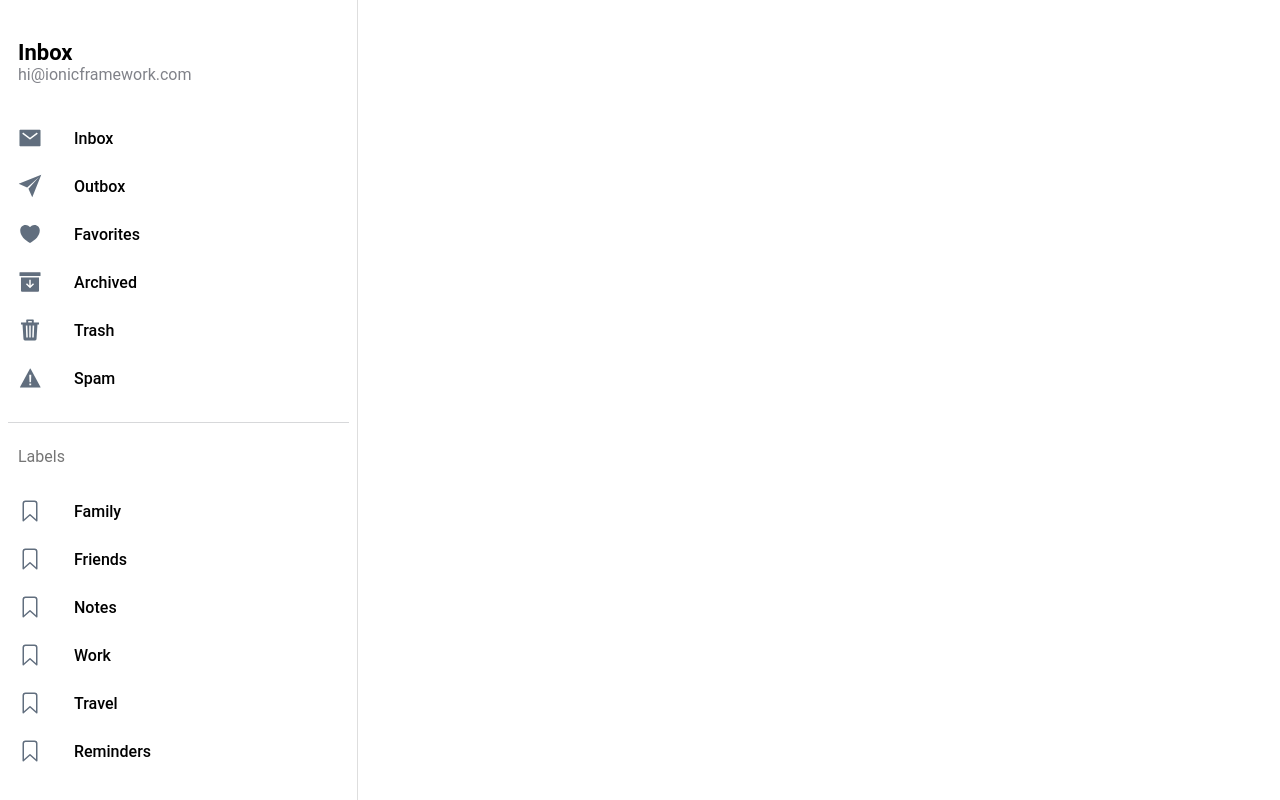
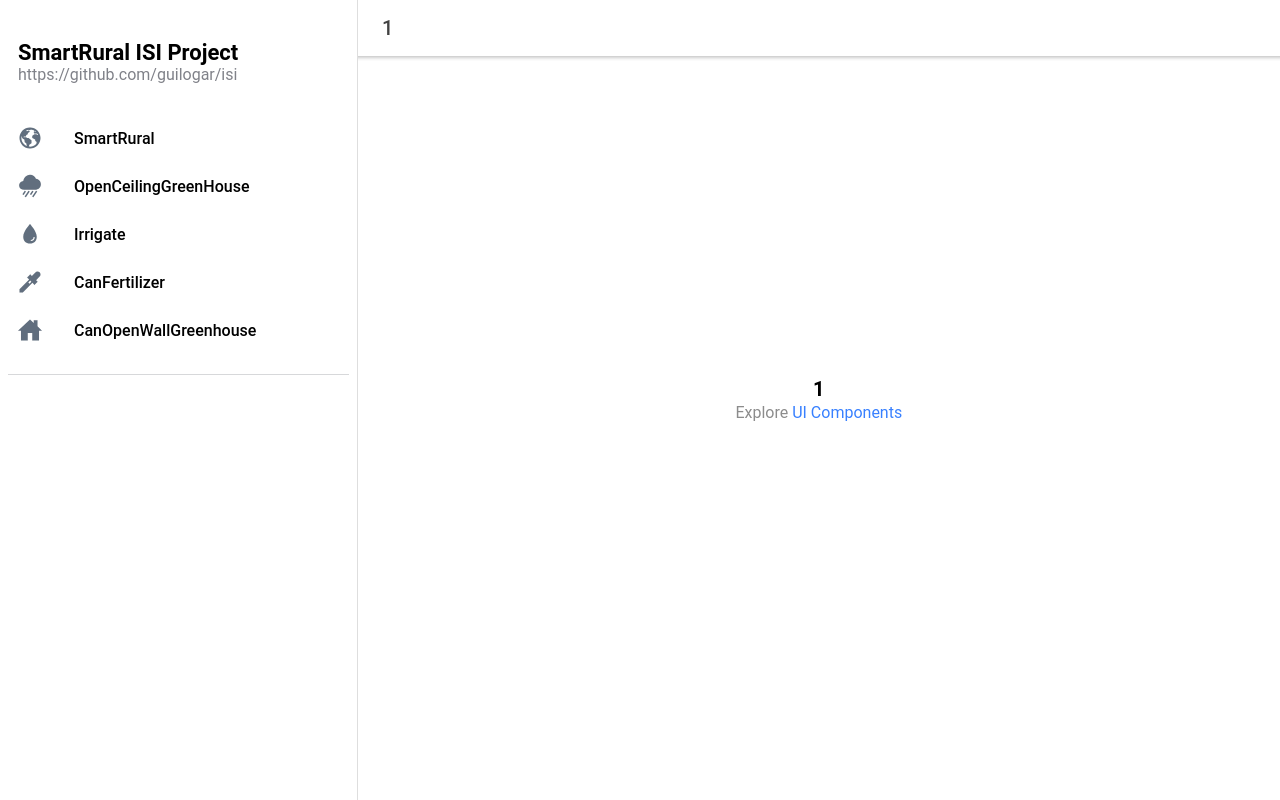
Before and after one commit to guilogar/isi, a React (Create React App) app in the folder project/frontend/: page /events/1 in a window 1280 px wide. Built offline with nearby package versions, Linux system fonts and the light colour scheme.

Commit message:
frontend y backend in progress

```diff
--- a/project/frontend/src/App.tsx
+++ b/project/frontend/src/App.tsx
@@ -1,9 +1,11 @@
 import Menu from './components/Menu';
-import Page from './pages/Page';
 import React from 'react';
 import { IonApp, IonRouterOutlet, IonSplitPane } from '@ionic/react';
 import { IonReactRouter } from '@ionic/react-router';
-import { Redirect, Route } from 'react-router-dom';
+import { Redirect } from 'react-router-dom';
+
+import RouterSmartRural from './routers/smartrural';
+import RouterEvents from './routers/events';
 
 /* Core CSS required for Ionic components to work properly */
 import '@ionic/react/css/core.css';
@@ -32,8 +34,9 @@ const App: React.FC = () => {
         <IonSplitPane contentId="main">
           <Menu />
           <IonRouterOutlet id="main">
-            <Route path="/page/:name" component={Page} exact />
-            <Redirect from="/" to="/page/Inbox" exact />
+            <RouterSmartRural />
+            <RouterEvents />
+            <Redirect from="/" to="/smartrural" exact />
           </IonRouterOutlet>
         </IonSplitPane>
       </IonReactRouter>
--- a/project/frontend/src/components/Menu.tsx
+++ b/project/frontend/src/components/Menu.tsx
@@ -12,7 +12,13 @@ import {
 
 import React from 'react';
 import { useLocation } from 'react-router-dom';
-import { archiveOutline, archiveSharp, bookmarkOutline, heartOutline, heartSharp, mailOutline, mailSharp, paperPlaneOutline, paperPlaneSharp, trashOutline, trashSharp, warningOutline, warningSharp } from 'ionicons/icons';
+import {
+  earthOutline, earthSharp,
+  homeOutline, homeSharp,
+  waterOutline, waterSharp,
+  eyedropOutline, eyedropSharp,
+  rainyOutline, rainySharp
+} from 'ionicons/icons';
 import './Menu.css';
 
 interface AppPage {
@@ -24,44 +30,36 @@ interface AppPage {
 
 const appPages: AppPage[] = [
   {
-    title: 'Inbox',
-    url: '/page/Inbox',
-    iosIcon: mailOutline,
-    mdIcon: mailSharp
+    title: 'SmartRural',
+    url: '/smartrural/sjhadbfhjasdbfj',
+    iosIcon: earthOutline,
+    mdIcon: earthSharp
   },
   {
-    title: 'Outbox',
-    url: '/page/Outbox',
-    iosIcon: paperPlaneOutline,
-    mdIcon: paperPlaneSharp
+    title: 'OpenCeilingGreenHouse',
+    url: '/page/OpenCeilingGreenHouse',
+    iosIcon: rainyOutline,
+    mdIcon: rainySharp
   },
   {
-    title: 'Favorites',
-    url: '/page/Favorites',
-    iosIcon: heartOutline,
-    mdIcon: heartSharp
+    title: 'Irrigate',
+    url: '/page/Irrigate',
+    iosIcon: waterOutline,
+    mdIcon: waterSharp
   },
   {
-    title: 'Archived',
-    url: '/page/Archived',
-    iosIcon: archiveOutline,
-    mdIcon: archiveSharp
+    title: 'CanFertilizer',
+    url: '/page/CanFertilizer',
+    iosIcon: eyedropOutline,
+    mdIcon: eyedropSharp
   },
   {
-    title: 'Trash',
-    url: '/page/Trash',
-    iosIcon: trashOutline,
-    mdIcon: trashSharp
-  },
-  {
-    title: 'Spam',
-    url: '/page/Spam',
-    iosIcon: warningOutline,
-    mdIcon: warningSharp
+    title: 'CanOpenWallGreenhouse',
+    url: '/page/CanOpenWallGreenhouse',
+    iosIcon: homeOutline,
+    mdIcon: homeSharp
   }
 ];
-
-const labels = ['Family', 'Friends', 'Notes', 'Work', 'Travel', 'Reminders'];
 
 const Menu: React.FC = () => {
   const location = useLocation();
@@ -70,12 +68,16 @@ const Menu: React.FC = () => {
     <IonMenu contentId="main" type="overlay">
       <IonContent>
         <IonList id="inbox-list">
-          <IonListHeader>Inbox</IonListHeader>
-          <IonNote>hi@ionicframework.com</IonNote>
+          <IonListHeader>SmartRural ISI Project</IonListHeader>
+          <IonNote>https://github.com/guilogar/isi</IonNote>
           {appPages.map((appPage, index) => {
             return (
               <IonMenuToggle key={index} autoHide={false}>
-                <IonItem className={location.pathname === appPage.url ? 'selected' : ''} routerLink={appPage.url} routerDirection="none" lines="none" detail={false}>
+                <IonItem
+                    className={location.pathname === appPage.url ? 'selected' : ''}
+                    routerLink={appPage.url} routerDirection="none" lines="none"
+                    detail={false}
+                >
                   <IonIcon slot="start" ios={appPage.iosIcon} md={appPage.mdIcon} />
                   <IonLabel>{appPage.title}</IonLabel>
                 </IonItem>
@@ -83,16 +85,6 @@ const Menu: React.FC = () => {
             );
           })}
         </IonList>
-
-        <IonList id="labels-list">
-          <IonListHeader>Labels</IonListHeader>
-          {labels.map((label, index) => (
-            <IonItem lines="none" key={index}>
-              <IonIcon slot="start" icon={bookmarkOutline} />
-              <IonLabel>{label}</IonLabel>
-            </IonItem>
-          ))}
-        </IonList>
       </IonContent>
     </IonMenu>
   );
--- /dev/null
+++ b/project/frontend/src/pages/Events/Events.tsx
@@ -0,0 +1,34 @@
+import { IonButtons, IonContent, IonHeader, IonMenuButton, IonPage, IonTitle, IonToolbar } from '@ionic/react';
+import React from 'react';
+import { useParams } from 'react-router';
+import ExploreContainer from '../../components/ExploreContainer';
+import './Events.css';
+
+const Events: React.FC = () => {
+
+  const { name } = useParams<{ name: string; }>();
+
+  return (
+    <IonPage>
+      <IonHeader>
+        <IonToolbar>
+          <IonButtons slot="start">
+            <IonMenuButton />
+          </IonButtons>
+          <IonTitle>{name}</IonTitle>
+        </IonToolbar>
+      </IonHeader>
+
+      <IonContent fullscreen>
+        <IonHeader collapse="condense">
+          <IonToolbar>
+            <IonTitle size="large">{name}</IonTitle>
+          </IonToolbar>
+        </IonHeader>
+        <ExploreContainer name={name} />
+      </IonContent>
+    </IonPage>
+  );
+};
+
+export default Events;
--- /dev/null
+++ b/project/frontend/src/pages/SmartRural/SmartRural.tsx
@@ -0,0 +1,34 @@
+import { IonButtons, IonContent, IonHeader, IonMenuButton, IonPage, IonTitle, IonToolbar } from '@ionic/react';
+import React from 'react';
+import { useParams } from 'react-router';
+import ExploreContainer from '../../components/ExploreContainer';
+import './SmartRural.css';
+
+const SmartRural: React.FC = () => {
+
+  const { name } = useParams<{ name: string; }>();
+
+  return (
+    <IonPage>
+      <IonHeader>
+        <IonToolbar>
+          <IonButtons slot="start">
+            <IonMenuButton />
+          </IonButtons>
+          <IonTitle>{name}</IonTitle>
+        </IonToolbar>
+      </IonHeader>
+
+      <IonContent fullscreen>
+        <IonHeader collapse="condense">
+          <IonToolbar>
+            <IonTitle size="large">{name}</IonTitle>
+          </IonToolbar>
+        </IonHeader>
+        <ExploreContainer name={name} />
+      </IonContent>
+    </IonPage>
+  );
+};
+
+export default SmartRural;
--- /dev/null
+++ b/project/frontend/src/routers/events.tsx
@@ -0,0 +1,11 @@
+import Events from '../pages/Events/Events';
+import React from 'react';
+import { Route } from 'react-router-dom';
+
+const RouterEvents: React.FC = () => {
+  return (
+    <Route path="/events/:name" component={Events} exact />
+  );
+};
+
+export default RouterEvents;
--- /dev/null
+++ b/project/frontend/src/routers/smartrural.tsx
@@ -0,0 +1,11 @@
+import SmartRural from '../pages/SmartRural/SmartRural';
+import React from 'react';
+import { Route } from 'react-router-dom';
+
+const RouterSmartRural: React.FC = () => {
+  return (
+    <Route path="/smartrural/:name" component={SmartRural} exact />
+  );
+};
+
+export default RouterSmartRural;
```
Also changed, not shown: project/frontend/src/pages/Events/Events.css (added), project/frontend/src/pages/SmartRural/SmartRural.css (added).
